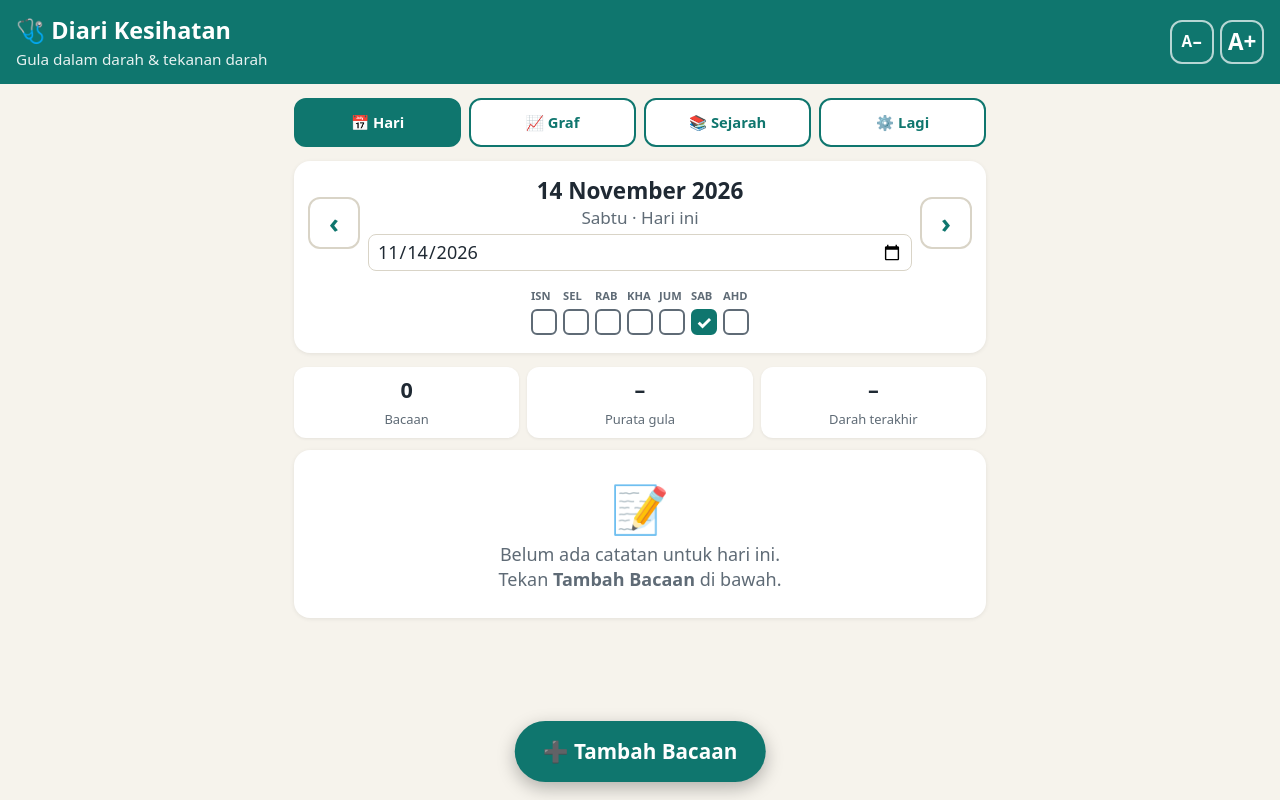
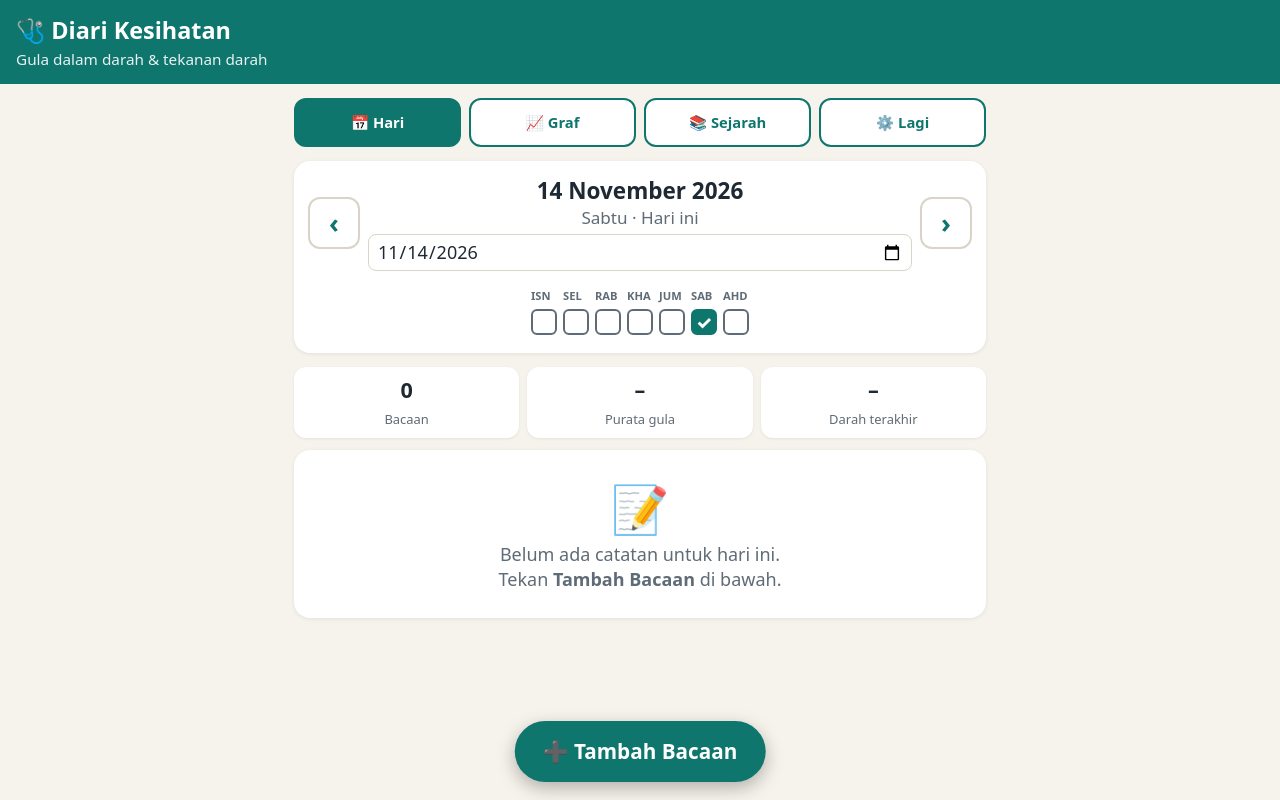
Before and after one commit to akmahalili/Diary, a plain HTML site: page index.html in a window 1280 px wide. Drawn offline with Linux system fonts and the light colour scheme.

Commit message:
Remove font size buttons
Co-Authored-By: Claude Sonnet 5.5 <noreply@anthropic.com>
Claude-Session: https://claude.ai/code/session_016Wmo9wPQCFQiiXVYt1wVhK

```diff
--- a/index.html
+++ b/index.html
@@ -22,17 +22,12 @@
     --radius:16px;
   }
   *{box-sizing:border-box}
-  html{font-size:calc(18px * var(--scale, 1))}
+  html{font-size:18px}
   body{margin:0;background:var(--bg);color:var(--ink);font-family:system-ui,-apple-system,"Segoe UI",Roboto,sans-serif;line-height:1.4;padding-bottom:110px}
   header{background:var(--brand);color:#fff;padding:14px 16px calc(14px);position:sticky;top:0;z-index:5}
   header{display:flex;align-items:center;justify-content:space-between;gap:10px}
   header h1{margin:0;font-size:1.3rem}
   header p{margin:2px 0 0;font-size:.85rem;opacity:.9}
-  .fsz{display:flex;gap:6px;flex-shrink:0}
-  .fsz button{width:44px;height:44px;border-radius:12px;border:2px solid rgba(255,255,255,.7);background:transparent;color:#fff;font-weight:800}
-  .fsz button:active{background:rgba(255,255,255,.25)}
-  #fMinus{font-size:.85rem}
-  #fPlus{font-size:1.25rem}
 
   /* charts */
   .range{display:flex;gap:8px;margin-bottom:12px}
@@ -155,10 +150,6 @@
   <div>
     <h1>🩺 Diari Kesihatan</h1>
     <p>Gula dalam darah &amp; tekanan darah</p>
-  </div>
-  <div class="fsz" aria-label="Saiz tulisan">
-    <button type="button" id="fMinus" aria-label="Kecilkan tulisan">A−</button>
-    <button type="button" id="fPlus" aria-label="Besarkan tulisan">A+</button>
   </div>
 </header>
 
@@ -526,20 +517,6 @@
     else $('pickB').textContent = when+' → '+p.sys+'/'+p.dia+' mmHg';
   });
 
-  /* ---------- font size ---------- */
-  const SCALES = [0.9, 1, 1.15, 1.3, 1.5];
-  let si = 1;
-  try { const v = Number(localStorage.getItem('diariKesihatan.scale')); if (SCALES.includes(v)) si = SCALES.indexOf(v); } catch(e){}
-  function applyScale(){
-    document.documentElement.style.setProperty('--scale', SCALES[si]);
-    try { localStorage.setItem('diariKesihatan.scale', SCALES[si]); } catch(e){}
-    $('fMinus').disabled = si === 0; $('fPlus').disabled = si === SCALES.length-1;
-    $('fMinus').style.opacity = si === 0 ? .4 : 1; $('fPlus').style.opacity = si === SCALES.length-1 ? .4 : 1;
-  }
-  $('fPlus').onclick = () => { if (si < SCALES.length-1){ si++; applyScale(); } };
-  $('fMinus').onclick = () => { if (si > 0){ si--; applyScale(); } };
-  applyScale();
-
   /* ---------- offline ---------- */
   if ('serviceWorker' in navigator && location.protocol.startsWith('http')){
     navigator.serviceWorker.register('sw.js').catch(() => {});
--- a/sw.js
+++ b/sw.js
@@ -1,4 +1,4 @@
-const CACHE = 'diari-v2';
+const CACHE = 'diari-v3';
 const FILES = ['./', 'index.html', 'manifest.webmanifest', 'icon.svg', 'icon-192.png', 'icon-512.png'];
 self.addEventListener('install', e => {
   e.waitUntil(caches.open(CACHE).then(c => c.addAll(FILES)).then(() => self.skipWaiting()));
```
